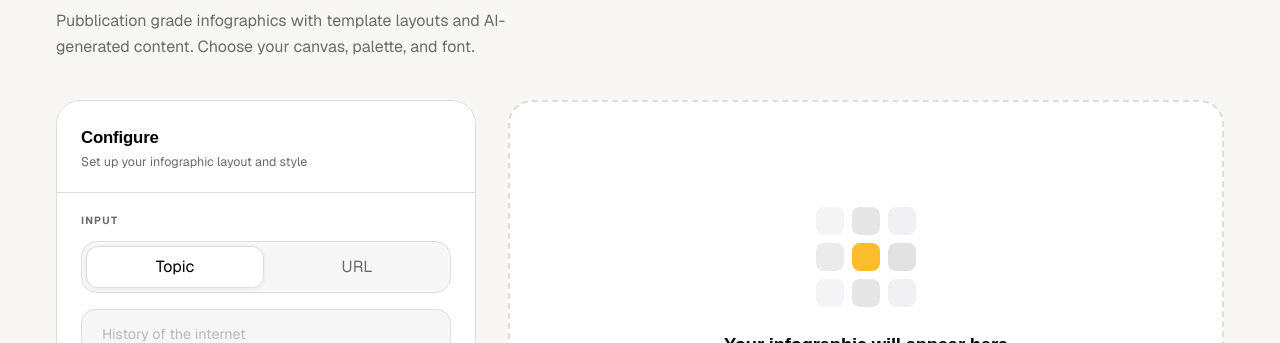
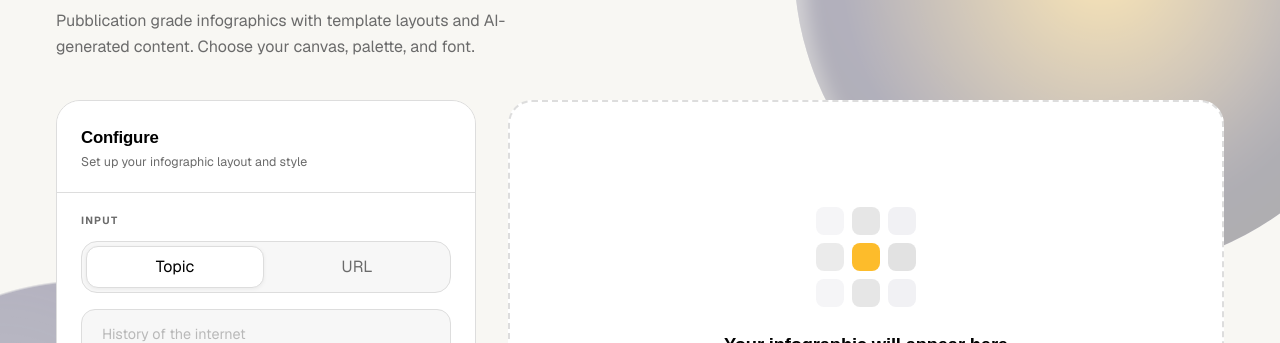
Before and after one commit to Fashad-Ahmed/infopix, a Next.js app: page / in a window 1280 px wide. Shown: the part 190-533 px from the top of the page. Built offline with nearby package versions, Linux system fonts and the light colour scheme; no server answers; a web font is replaced by a local one.

Commit message:
feat: integrate BackgroundDecor component into RootLayout for enhanced styling

```diff
--- a/app/layout.tsx
+++ b/app/layout.tsx
@@ -2,6 +2,7 @@ import type { Metadata } from "next";
 import { Geist, Geist_Mono, Darker_Grotesque } from "next/font/google";
 import { NextIntlClientProvider } from "next-intl";
 import { getMessages, getLocale } from "next-intl/server";
+import { BackgroundDecor } from "../src/components/BackgroundDecor";
 import "./globals.css";
 
 const geistSans = Geist({
@@ -40,9 +41,12 @@ export default async function RootLayout({
       className={`${geistSans.variable} ${geistMono.variable} ${darkerGrotesque.variable} h-full antialiased`}
     >
       <body className="min-h-full flex flex-col">
-        <NextIntlClientProvider messages={messages}>
-          {children}
-        </NextIntlClientProvider>
+        <BackgroundDecor />
+        <div className="relative z-10 flex flex-col min-h-full">
+          <NextIntlClientProvider messages={messages}>
+            {children}
+          </NextIntlClientProvider>
+        </div>
       </body>
     </html>
   );
```
